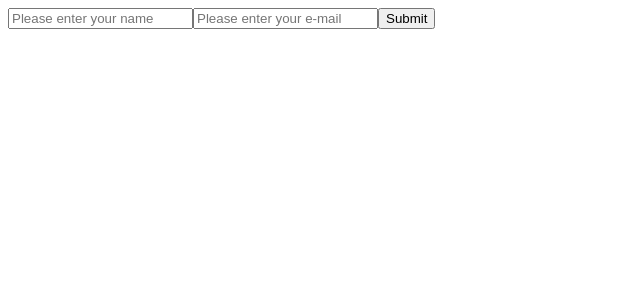
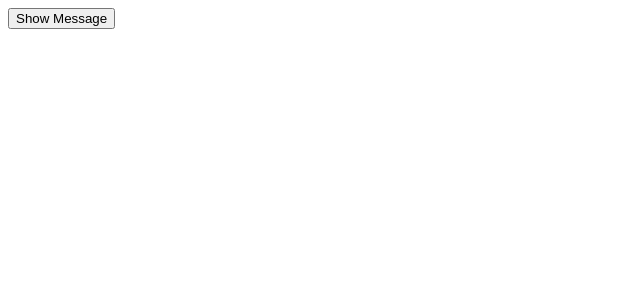
Before and after one commit to gstv57/vue-repo-learning, a Vue app: page / in a window 1280 px wide. Shown: the top 300 px of the page, without its empty margins (0-640 px from the left). Built offline with nearby package versions, Linux system fonts and the light colour scheme.

Commit message:
event handle pt 3

```diff
--- a/src/components/MyEvent.vue
+++ b/src/components/MyEvent.vue
@@ -1,14 +1,7 @@
 <script setup>
-const submitHandler = (e) => {
-  e.preventDefault()
-  alert('Valid Credentials')
-}
+const showMessage = (message) => alert(message)
 </script>
 
 <template>
-  <form @:submit="submitHandler">
-    <input type="text" placeholder="Please enter your name" />
-    <input type="email" placeholder="Please enter your e-mail" />
-    <button type="submit">Submit</button>
-  </form>
+  <button @click="showMessage('This is my message')">Show Message</button>
 </template>
```
